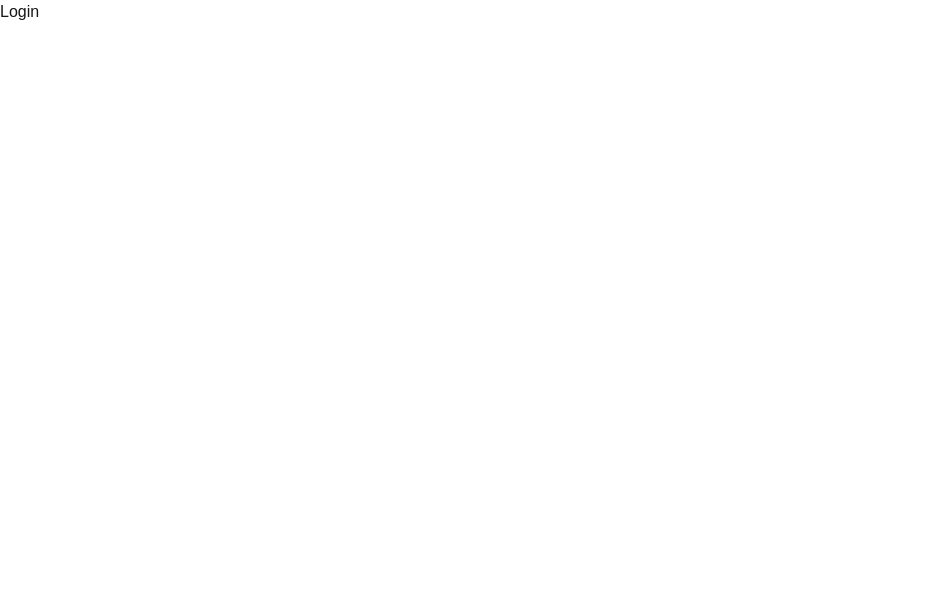
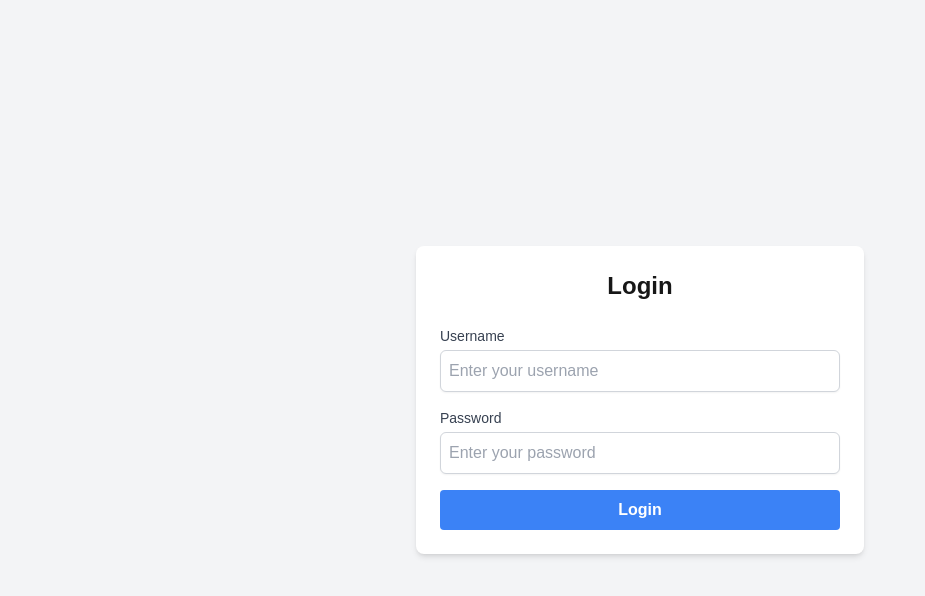
Before and after one commit to sbiothmane/POLO341, a Next.js app in the folder Sprint 1/version1/: page /login in a window 1280 px wide. Shown: the top 596 px of the page, without its empty margins (0-925 px from the left). Built offline with nearby package versions, Linux system fonts and the light colour scheme.

Commit message:
Login page

```diff
--- a/Sprint 1/version1/app/components/Login.js
+++ b/Sprint 1/version1/app/components/Login.js
@@ -1,9 +1,77 @@
+"use client"
 
+import { useState } from 'react';
 
 export default function Login() {
-    return (
-        <div>
-            <h1>Login</h1>
-        </div>
-    );
+  const [username, setUsername] = useState('');
+  const [password, setPassword] = useState('');
+  const [error, setError] = useState('');
+
+  const handleSubmit = async (e) => {
+    e.preventDefault();
+
+    const res = await fetch('/api/login', {
+      method: 'POST',
+      headers: {
+        'Content-Type': 'application/json',
+      },
+      body: JSON.stringify({
+        username,
+        password,
+      }),
+    });
+
+    const data = await res.json();
+
+    if (data.success) {
+      window.location.href = '/';
+    } else {
+      setError(data.message);
+    }
+  };
+
+  return (
+    <div className="flex items-center justify-center min-h-screen bg-gray-100">
+      <div className="bg-white p-6 rounded-lg shadow-md w-full max-w-md">
+        <h2 className="text-2xl font-semibold text-center mb-6">Login</h2>
+        <form onSubmit={handleSubmit} className="space-y-4">
+          <div>
+            <label htmlFor="username" className="block text-sm font-medium text-gray-700">
+              Username
+            </label>
+            <input
+              id="username"
+              type="text"
+              placeholder="Enter your username"
+              value={username}
+              onChange={(e) => setUsername(e.target.value)}
+              className="mt-1 block w-full p-2 border border-gray-300 rounded-md shadow-sm focus:outline-none focus:ring-blue-500 focus:border-blue-500"
+              required
+            />
+          </div>
+          <div>
+            <label htmlFor="password" className="block text-sm font-medium text-gray-700">
+              Password
+            </label>
+            <input
+              id="password"
+              type="password"
+              placeholder="Enter your password"
+              value={password}
+              onChange={(e) => setPassword(e.target.value)}
+              className="mt-1 block w-full p-2 border border-gray-300 rounded-md shadow-sm focus:outline-none focus:ring-blue-500 focus:border-blue-500"
+              required
+            />
+          </div>
+          <button
+            type="submit"
+            className="w-full bg-blue-500 hover:bg-blue-600 text-white font-bold py-2 px-4 rounded focus:outline-none focus:ring-2 focus:ring-blue-500 focus:ring-opacity-50"
+          >
+            Login
+          </button>
+        </form>
+        {error && <p className="mt-4 text-center text-red-600">{error}</p>}
+      </div>
+    </div>
+  );
 }
--- a/Sprint 1/version1/app/signup/page.js
+++ b/Sprint 1/version1/app/signup/page.js
@@ -1,9 +1,10 @@
 import Signup from '../components/Signup';
 
-export default function login() {
+export default function signup() {
     return (
         <div>
             <Signup />
+            <p>Already have an account? <a href="/login" className="text-blue-500">Login</a></p>
         </div>
     );
 }
```
